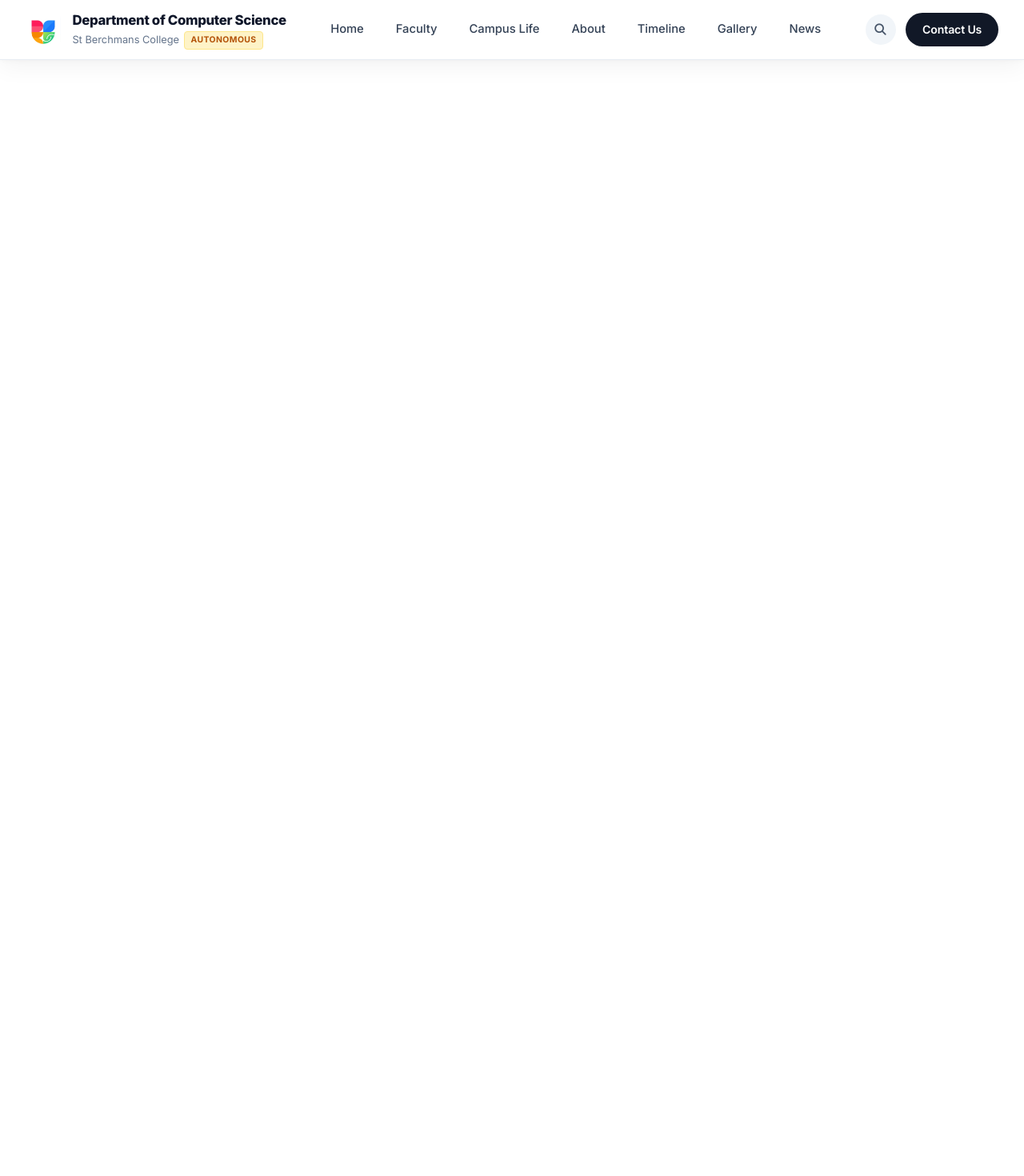
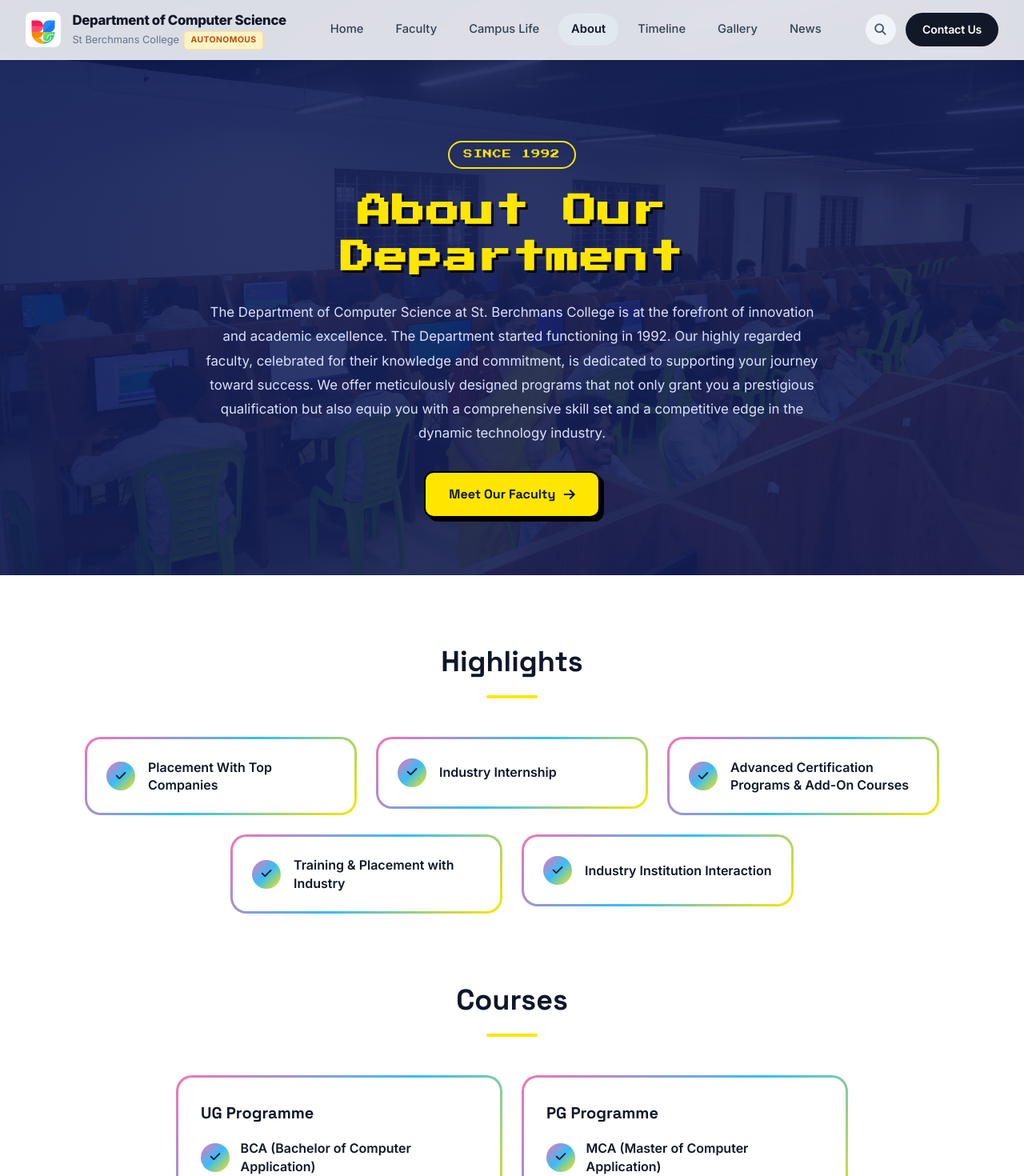
Before and after one commit to mlvnmn/docs-sb, a React (Vite) app: page /about in a window 1280 px wide. Shown: the top 1470 px of the page at 80% size. Before the commit the page ends 800 px from the top, so only its background shows below. Built offline with nearby package versions, Linux system fonts and the light colour scheme; a web font is replaced by a local one.

Commit message:
Add About page with department highlights, courses, and styling

```diff
--- a/src/App.tsx
+++ b/src/App.tsx
@@ -4,6 +4,7 @@ import { Layout } from './components/layout/Layout';
 import { Home } from './pages/Home';
 import { FacultyDirectory } from './pages/FacultyDirectory';
 import { Timeline } from './pages/Timeline';
+import { About } from './pages/About';
 
 function ScrollToHash() {
   const { pathname, hash } = useLocation();
@@ -31,6 +32,7 @@ export function App() {
           <Route path="/" element={<Home />} />
           <Route path="/faculty" element={<FacultyDirectory />} />
           <Route path="/timeline" element={<Timeline />} />
+          <Route path="/about" element={<About />} />
         </Routes>
       </Layout>
     </BrowserRouter>
--- /dev/null
+++ b/src/components/about/AboutCourses.tsx
@@ -0,0 +1,34 @@
+import { aboutContent } from '../../data/about';
+
+export function AboutCourses() {
+  return (
+    <section className="about-courses">
+      <div className="about-highlights-container">
+        <h2 className="about-section-heading">
+          Courses
+          <span className="about-heading-underline" />
+        </h2>
+
+        <div className="about-courses-grid">
+          {aboutContent.courses.map((group) => (
+            <div className="gradient-border-card" key={group.heading}>
+              <div className="gradient-border-card-inner about-course-card">
+                <h3 className="about-course-heading">{group.heading}</h3>
+                <ul className="about-course-list">
+                  {group.items.map((item) => (
+                    <li key={item}>
+                      <span className="about-highlight-check">
+                        <i className="fa-solid fa-check" />
+                      </span>
+                      {item}
+                    </li>
+                  ))}
+                </ul>
+              </div>
+            </div>
+          ))}
+        </div>
+      </div>
+    </section>
+  );
+}
--- /dev/null
+++ b/src/components/about/AboutHero.tsx
@@ -0,0 +1,19 @@
+import { aboutContent } from '../../data/about';
+import { SmartLink } from '../shared/SmartLink';
+
+export function AboutHero() {
+  return (
+    <section className="about-hero">
+      <div className="about-hero-container">
+        <span className="about-hero-badge">SINCE {aboutContent.since}</span>
+        <h1 className="about-hero-title">{aboutContent.title}</h1>
+        <p className="about-hero-intro">{aboutContent.intro}</p>
+
+        <SmartLink to="/faculty" className="about-cta-btn">
+          Meet Our Faculty
+          <i className="fa-solid fa-arrow-right" />
+        </SmartLink>
+      </div>
+    </section>
+  );
+}
--- /dev/null
+++ b/src/components/about/AboutHighlights.tsx
@@ -0,0 +1,27 @@
+import { aboutContent } from '../../data/about';
+
+export function AboutHighlights() {
+  return (
+    <section className="about-highlights">
+      <div className="about-highlights-container">
+        <h2 className="about-section-heading">
+          Highlights
+          <span className="about-heading-underline" />
+        </h2>
+
+        <div className="about-highlights-grid">
+          {aboutContent.highlights.map((highlight) => (
+            <div className="gradient-border-card" key={highlight.id}>
+              <div className="gradient-border-card-inner about-highlight-card">
+                <span className="about-highlight-check">
+                  <i className="fa-solid fa-check" />
+                </span>
+                <span className="about-highlight-text">{highlight.text}</span>
+              </div>
+            </div>
+          ))}
+        </div>
+      </div>
+    </section>
+  );
+}
--- a/src/components/layout/Header.tsx
+++ b/src/components/layout/Header.tsx
@@ -17,6 +17,7 @@ export function Header({ onSearchOpen }: HeaderProps) {
     if (label === 'Home') return pathname === '/';
     if (label === 'Faculty') return pathname.startsWith('/faculty');
     if (label === 'Timeline') return pathname.startsWith('/timeline');
+    if (label === 'About') return pathname.startsWith('/about');
     return false;
   };
 
--- /dev/null
+++ b/src/data/about.ts
@@ -0,0 +1,19 @@
+import type { AboutContent } from '../types/content';
+
+export const aboutContent: AboutContent = {
+  title: 'About Our Department',
+  since: '1992',
+  intro:
+    'The Department of Computer Science at St. Berchmans College is at the forefront of innovation and academic excellence. The Department started functioning in 1992. Our highly regarded faculty, celebrated for their knowledge and commitment, is dedicated to supporting your journey toward success. We offer meticulously designed programs that not only grant you a prestigious qualification but also equip you with a comprehensive skill set and a competitive edge in the dynamic technology industry.',
+  highlights: [
+    { id: 'placement', text: 'Placement With Top Companies' },
+    { id: 'internship', text: 'Industry Internship' },
+    { id: 'certification', text: 'Advanced Certification Programs & Add-On Courses' },
+    { id: 'training', text: 'Training & Placement with Industry' },
+    { id: 'interaction', text: 'Industry Institution Interaction' },
+  ],
+  courses: [
+    { heading: 'UG Programme', items: ['BCA (Bachelor of Computer Application)'] },
+    { heading: 'PG Programme', items: ['MCA (Master of Computer Application)', 'M.Sc Computer Science'] },
+  ],
+};
--- a/src/data/navLinks.ts
+++ b/src/data/navLinks.ts
@@ -4,7 +4,7 @@ export const navLinks: NavItem[] = [
   { label: 'Home', href: '/' },
   { label: 'Faculty', href: '/faculty' },
   { label: 'Campus Life', href: '/#life' },
-  { label: 'About', href: '/#about' },
+  { label: 'About', href: '/about' },
   { label: 'Timeline', href: '/timeline' },
   { label: 'Gallery', href: '#' },
   { label: 'News', href: '#' },
--- /dev/null
+++ b/src/pages/About.tsx
@@ -0,0 +1,21 @@
+import { useDocumentMeta } from '../hooks/useDocumentMeta';
+import { AboutHero } from '../components/about/AboutHero';
+import { AboutHighlights } from '../components/about/AboutHighlights';
+import { AboutCourses } from '../components/about/AboutCourses';
+import { Footer } from '../components/layout/Footer';
+
+export function About() {
+  useDocumentMeta(
+    'About | Department of Computer Science | St Berchmans College Autonomous',
+    'About the Department of Computer Science at St Berchmans College Autonomous — our story, highlights, and courses.',
+  );
+
+  return (
+    <>
+      <AboutHero />
+      <AboutHighlights />
+      <AboutCourses />
+      <Footer />
+    </>
+  );
+}
--- a/src/styles/style.css
+++ b/src/styles/style.css
@@ -4356,3 +4356,224 @@ button {
     grid-template-columns: 1fr 1fr;
   }
 }
+
+/* ==================== ABOUT PAGE ==================== */
+
+/* -- Hero -- */
+.about-hero {
+  position: relative;
+  /* Navy tint layered over the lab photo (linear-gradient stops here are
+     identical so it reads as a flat color wash, not a fade) so the image
+     shows through only faintly, blended into the section's own blue rather
+     than sitting on top of it as a distinct photo. */
+  background: linear-gradient(rgba(16, 28, 86, 0.88), rgba(16, 28, 86, 0.88)),
+    url('/assets/images/about/computer-lab.jpg') center / cover no-repeat;
+  color: #ffffff;
+  padding: calc(6rem + var(--wave-bleed)) 2rem 0;
+  overflow: hidden;
+}
+
+.about-hero-container {
+  max-width: 780px;
+  margin: 0 auto;
+  padding-bottom: 4.5rem;
+  text-align: center;
+  display: flex;
+  flex-direction: column;
+  align-items: center;
+}
+
+.about-hero-badge {
+  display: inline-flex;
+  align-items: center;
+  padding: 0.4rem 1.1rem;
+  border-radius: 999px;
+  border: 2px solid #ffe600;
+  color: #ffe600;
+  font-family: var(--font-pixel);
+  font-size: 0.7rem;
+  letter-spacing: 0.08em;
+  margin-bottom: 1.5rem;
+}
+
+.about-hero-title {
+  font-family: var(--font-pixel);
+  font-size: clamp(1.6rem, 4vw, 2.6rem);
+  color: #ffe600;
+  letter-spacing: 0.03em;
+  line-height: 1.4;
+  text-shadow: 3px 3px 0px #000000;
+  margin-bottom: 1.5rem;
+}
+
+.about-hero-intro {
+  font-size: 1.05rem;
+  line-height: 1.8;
+  color: #dbe1ff;
+  margin-bottom: 2rem;
+}
+
+.about-cta-btn {
+  display: inline-flex;
+  align-items: center;
+  gap: 0.65rem;
+  background: #ffe600;
+  color: #0f172a;
+  font-family: var(--font-heading);
+  font-weight: 800;
+  font-size: 1rem;
+  padding: 0.9rem 1.85rem;
+  border-radius: 12px;
+  border: 2.5px solid #000000;
+  box-shadow: 5px 5px 0px #000000;
+  transition: var(--transition);
+}
+
+.about-cta-btn:hover {
+  transform: translate(-2px, -2px);
+  box-shadow: 7px 7px 0px #000000;
+}
+
+/* -- Gradient border card (pink / cyan / yellow mix) -- */
+.gradient-border-card {
+  padding: 3px;
+  border-radius: 20px;
+  background: linear-gradient(135deg, #f472b6 0%, #38bdf8 50%, #ffe600 100%);
+  height: 100%;
+}
+
+.gradient-border-card-inner {
+  background: #ffffff;
+  border-radius: 17px;
+  height: 100%;
+}
+
+/* -- Section heading (shared) -- */
+.about-section-heading {
+  position: relative;
+  font-family: var(--font-heading);
+  font-weight: 800;
+  font-size: clamp(1.6rem, 3vw, 2.25rem);
+  color: var(--color-text-dark);
+  text-align: center;
+  margin-bottom: 3rem;
+  padding-bottom: 1rem;
+}
+
+.about-heading-underline {
+  position: absolute;
+  bottom: 0;
+  left: 50%;
+  transform: translateX(-50%);
+  width: 64px;
+  height: 4px;
+  border-radius: 999px;
+  background: #ffe600;
+}
+
+/* -- Highlights -- */
+.about-highlights {
+  background: #ffffff;
+  padding: 5rem 2rem;
+}
+
+.about-highlights-container {
+  max-width: 1200px;
+  margin: 0 auto;
+}
+
+.about-highlights-grid {
+  display: flex;
+  flex-wrap: wrap;
+  justify-content: center;
+  gap: 1.5rem;
+}
+
+.about-highlights-grid .gradient-border-card {
+  flex: 1 1 300px;
+  max-width: 340px;
+}
+
+.about-highlight-card {
+  display: flex;
+  align-items: center;
+  gap: 1rem;
+  padding: 1.5rem;
+}
+
+.about-highlight-check {
+  flex-shrink: 0;
+  width: 2.25rem;
+  height: 2.25rem;
+  border-radius: 50%;
+  display: flex;
+  align-items: center;
+  justify-content: center;
+  background: linear-gradient(135deg, #f472b6, #38bdf8, #ffe600);
+  color: #0f172a;
+  font-size: 0.9rem;
+}
+
+.about-highlight-text {
+  font-weight: 600;
+  color: var(--color-text-dark);
+  line-height: 1.4;
+}
+
+/* -- Courses (same section-heading + gradient-border-card style as Highlights) -- */
+.about-courses {
+  background: #ffffff;
+  padding: 0 2rem 5rem;
+}
+
+.about-courses-grid {
+  display: grid;
+  grid-template-columns: repeat(auto-fit, minmax(280px, 1fr));
+  gap: 1.5rem;
+  max-width: 840px;
+  margin: 0 auto;
+}
+
+.about-course-card {
+  padding: 1.75rem;
+}
+
+.about-course-heading {
+  font-family: var(--font-heading);
+  font-weight: 700;
+  font-size: 1.25rem;
+  color: var(--color-text-dark);
+  margin-bottom: 1.1rem;
+}
+
+.about-course-list {
+  display: flex;
+  flex-direction: column;
+  gap: 0.85rem;
+}
+
+.about-course-list li {
+  display: flex;
+  align-items: center;
+  gap: 0.85rem;
+  font-weight: 600;
+  color: var(--color-text-dark);
+  line-height: 1.4;
+}
+
+/* -- Responsive -- */
+@media (max-width: 768px) {
+  .about-hero {
+    padding-top: calc(5rem + var(--wave-bleed));
+  }
+
+  .about-hero-container {
+    padding-bottom: 3.5rem;
+  }
+
+  .about-highlights,
+  .about-courses {
+    padding-left: 1.25rem;
+    padding-right: 1.25rem;
+  }
+}
```
Also changed, not shown: src/types/content.ts (+18 -0 lines), public/assets/images/about/computer-lab.jpg (added), 1 other file (tests, documents, lock files or other folders).
